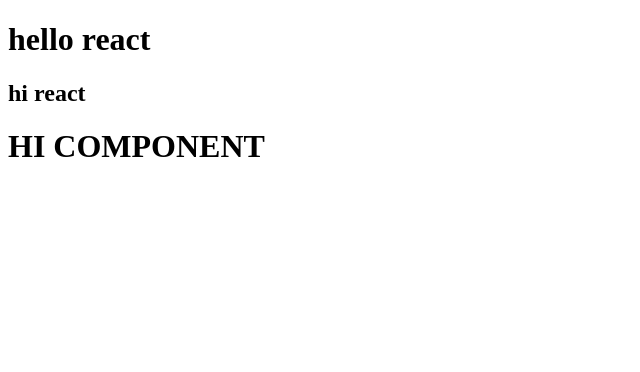
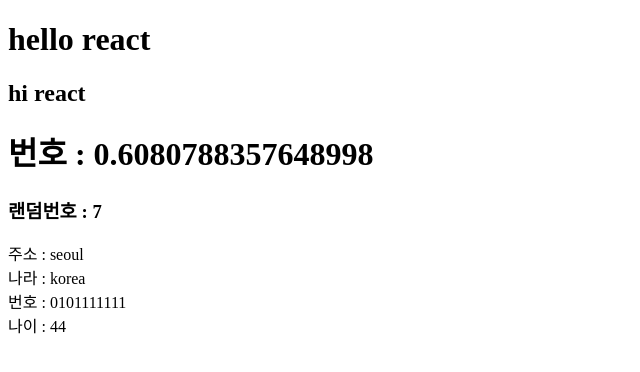
Before and after one commit to laehwani/reactHwani, a React (Create React App) app: page / in a window 1280 px wide. Shown: the top 372 px of the page, without its empty margins (0-640 px from the left). Built offline with nearby package versions, Linux system fonts and the light colour scheme.

Commit message:
변수 사용하기

```diff
--- a/src/App.js
+++ b/src/App.js
@@ -11,7 +11,27 @@ function App() {
 }
 
 function MyComp() {
-  return <h1>HI COMPONENT</h1>;
+  const address = "seoul";
+  const country = "korea";
+  const phone = "0101111111";
+  const age = 44;
+  const randomNumber = Math.random();
+
+  return (
+    <div>
+      <h1>번호 : {randomNumber}</h1>
+      <h3>랜덤번호 : {Math.ceil(randomNumber * 10)}</h3>
+      <p>
+        주소 : {address}
+        <br />
+        나라 : {country}
+        <br />
+        번호 : {phone}
+        <br />
+        나이 : {age}
+      </p>
+    </div>
+  );
 }
 
 export default App;
```
